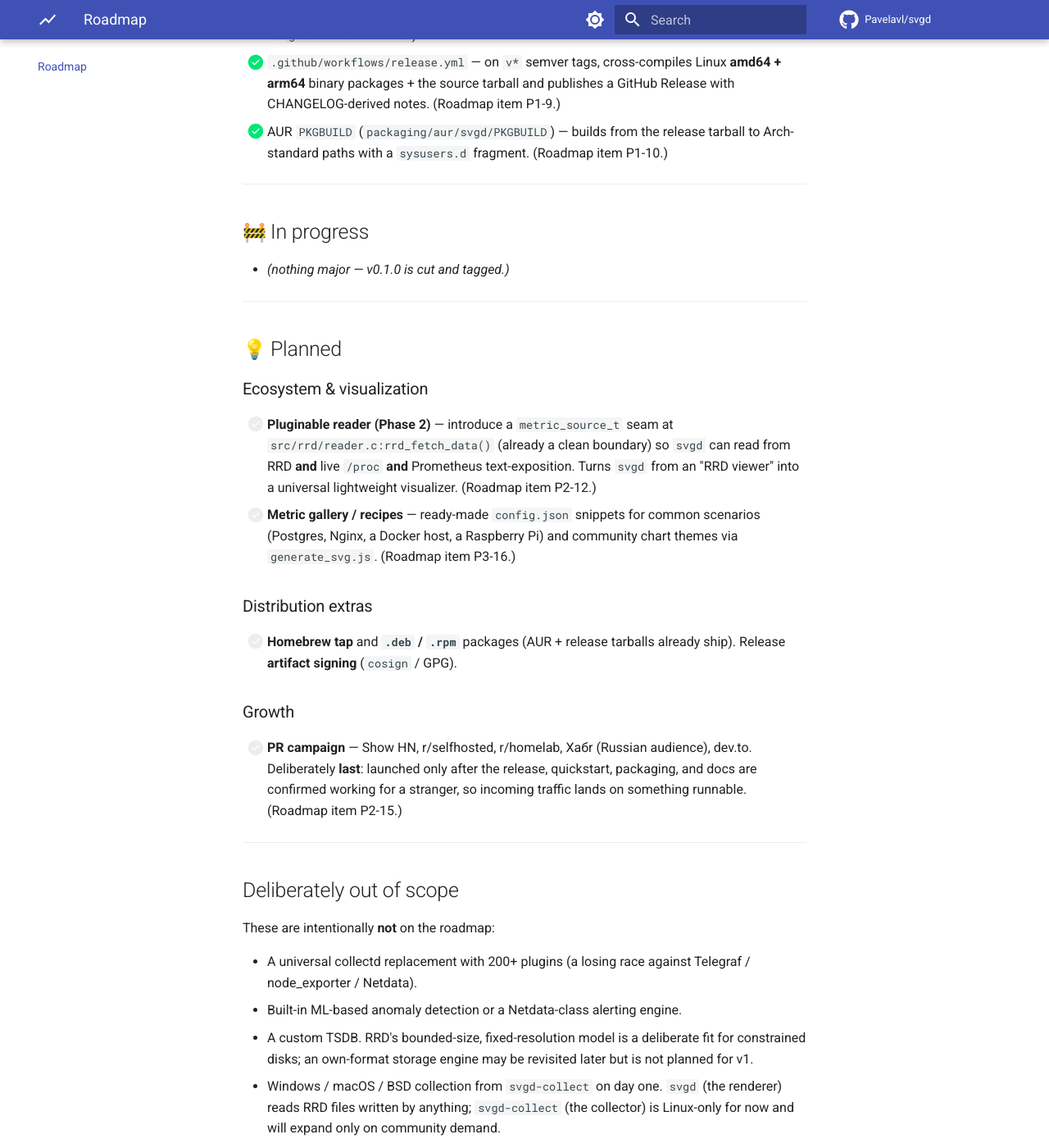
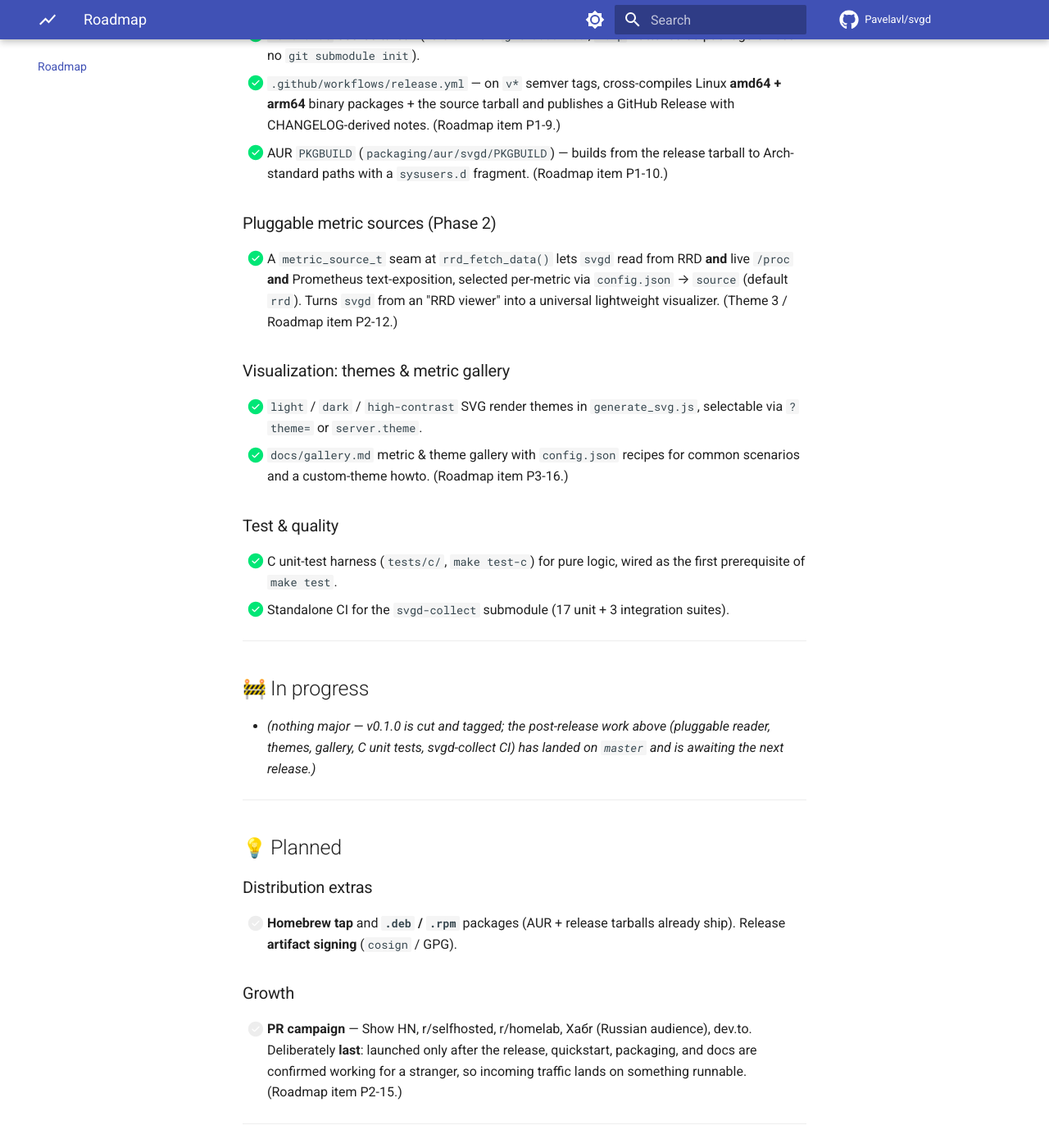
Before and after one commit to Pavelavl/svgd, an MkDocs documentation site: the page built from docs/roadmap.md, in a window 1280 px wide and 1400 px high, scrolled down 2376 px. Shown: the whole window at 82% size. Built offline with MkDocs 1.6.1 and Material for MkDocs 9.7.7, drawn with Linux system fonts in a browser that asks for light colours; emoji names are drawn with the system emoji font; comment, search, counter and statistics services are not loaded; some of the changed text lies outside the part shown.

Commit message:
docs: post-v0.1.0 changelog/roadmap — pluggable reader, themes, gallery, C tests, collect CI

```diff
--- a/ROADMAP.md
+++ b/ROADMAP.md
@@ -18,7 +18,7 @@ The roadmap follows three themes, in priority order:
 
 ## Status legend
 
-- :white_check_mark: **Done** — shipped on `master` (and in the `v0.1.0` tag).
+- :white_check_mark: **Done** — shipped on `master`. (Tagged `v0.1.0` items are in the release; newer items are on `master` awaiting the next release.)
 - :construction: **In progress** — actively being worked on.
 - :bulb: **Planned** — designed and intended, not yet started.
 
@@ -92,26 +92,39 @@ The roadmap follows three themes, in priority order:
       tarball to Arch-standard paths with a `sysusers.d` fragment. (Roadmap item
       P1-10.)
 
+### Pluggable metric sources (Phase 2)
+
+- [x] A `metric_source_t` seam at `rrd_fetch_data()` lets `svgd` read from RRD
+      **and** live `/proc` **and** Prometheus text-exposition, selected
+      per-metric via `config.json` → `source` (default `rrd`). Turns `svgd` from
+      an "RRD viewer" into a universal lightweight visualizer. (Theme 3 / Roadmap
+      item P2-12.)
+
+### Visualization: themes & metric gallery
+
+- [x] `light` / `dark` / `high-contrast` SVG render themes in
+      `generate_svg.js`, selectable via `?theme=` or `server.theme`.
+- [x] `docs/gallery.md` metric & theme gallery with `config.json` recipes for
+      common scenarios and a custom-theme howto. (Roadmap item P3-16.)
+
+### Test & quality
+
+- [x] C unit-test harness (`tests/c/`, `make test-c`) for pure logic, wired as
+      the first prerequisite of `make test`.
+- [x] Standalone CI for the `svgd-collect` submodule (17 unit + 3 integration
+      suites).
+
 ---
 
 ## :construction: In progress
 
-- _(nothing major — v0.1.0 is cut and tagged.)_
+- _(nothing major — v0.1.0 is cut and tagged; the post-release work above
+  (pluggable reader, themes, gallery, C unit tests, svgd-collect CI) has landed
+  on `master` and is awaiting the next release.)_
 
 ---
 
 ## :bulb: Planned
-
-### Ecosystem & visualization
-
-- [ ] **Pluginable reader (Phase 2)** — introduce a `metric_source_t` seam at
-      `src/rrd/reader.c:rrd_fetch_data()` (already a clean boundary) so `svgd`
-      can read from RRD **and** live `/proc` **and** Prometheus text-exposition.
-      Turns `svgd` from an "RRD viewer" into a universal lightweight visualizer.
-      (Roadmap item P2-12.)
-- [ ] **Metric gallery / recipes** — ready-made `config.json` snippets for common
-      scenarios (Postgres, Nginx, a Docker host, a Raspberry Pi) and community
-      chart themes via `generate_svg.js`. (Roadmap item P3-16.)
 
 ### Distribution extras
 
```
Also changed, not shown: CHANGELOG.md (+46 -2 lines).
